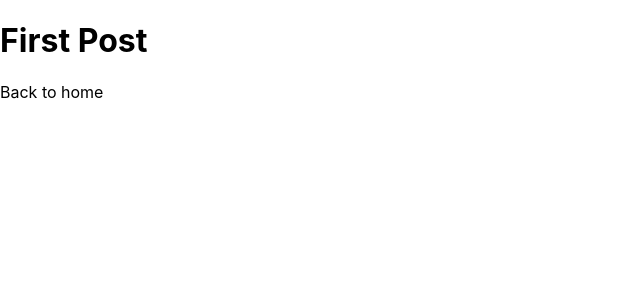
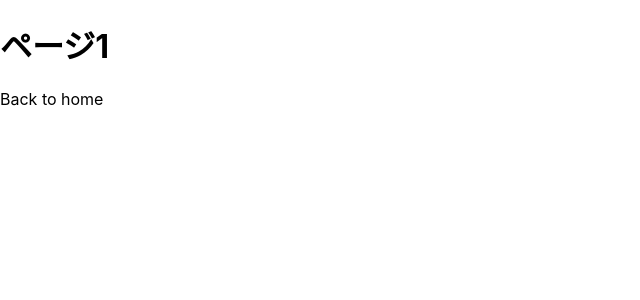
Before and after one commit to aikosogabe/test-netlify, a Next.js app: page /posts/page1 in a window 1280 px wide. Shown: the top 300 px of the page, without its empty margins (0-640 px from the left). Built offline with nearby package versions, Linux system fonts and the light colour scheme.

Commit message:
no message

```diff
--- a/pages/posts/page1.tsx
+++ b/pages/posts/page1.tsx
@@ -3,7 +3,7 @@ import Link from "next/link";
 export default function page1() {
   return (
     <>
-      <h1>First Post</h1>
+      <h1>ページ1</h1>
       <Link href="/">
         <a>Back to home</a>
       </Link>
```
Also changed, not shown: pages/posts/page2.tsx (added, +12 -0 lines).
